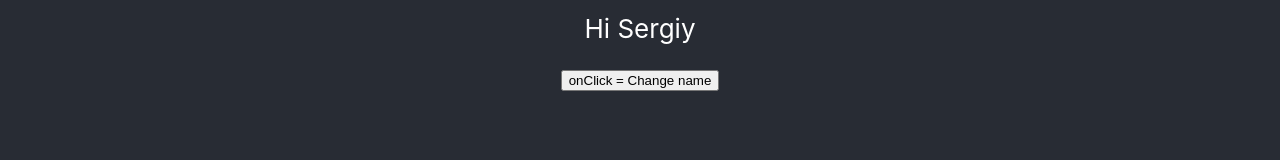
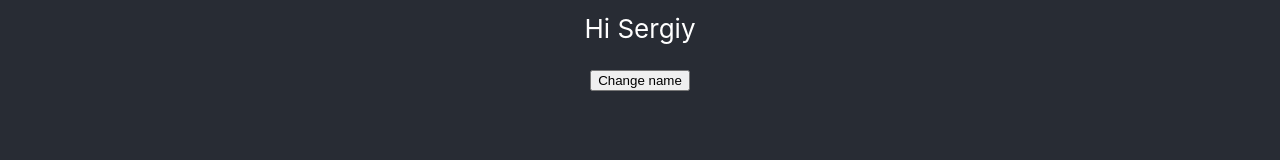
Before and after one commit to SergijPSO/monsters-rolodex, a React (Create React App) app: page / in a window 1280 px wide. Shown: the part 521-681 px from the top of the page. Built offline with nearby package versions, Linux system fonts and the light colour scheme.

Commit message:
onclick fix

```diff
--- a/src/App.js
+++ b/src/App.js
@@ -22,10 +22,12 @@ class App extends Component {
             Hi {this.state.name}
           </p>
 
-          <button>
-            onClick = {()=>{
-              this.setState({name: 'Another name'})
-            }}
+            <button
+              onClick = { ()=> {
+                this.setState({name: 'Another name'})
+              }}
+            >
+
             Change name
           </button>
         </header>
```
